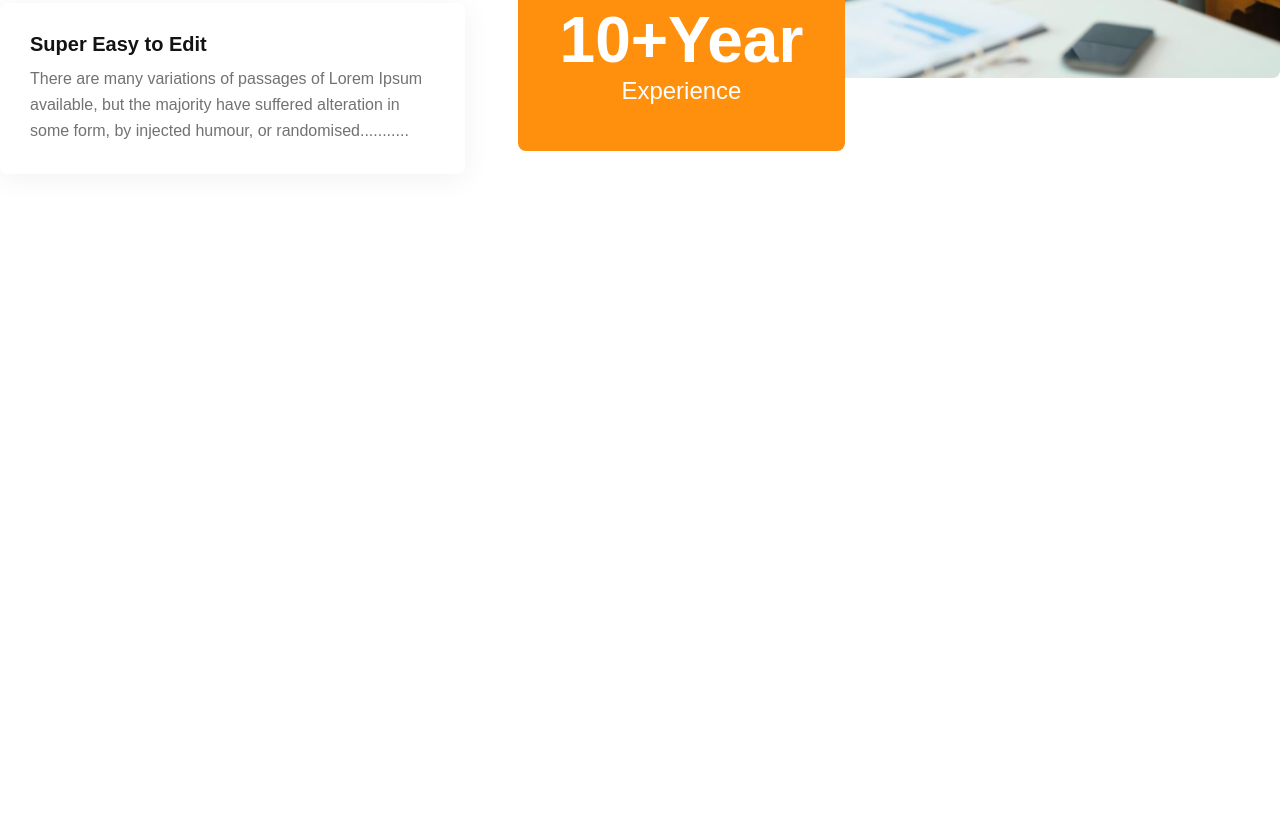
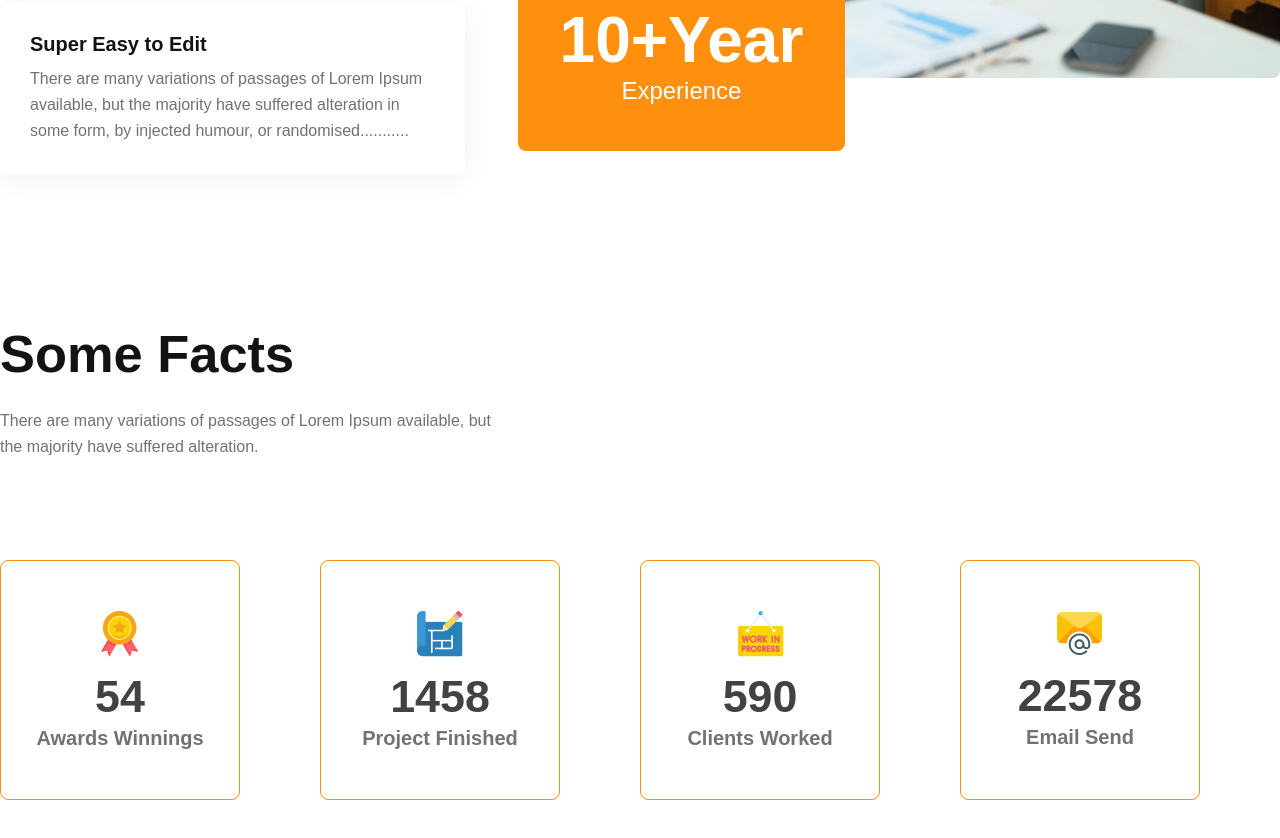
Before and after one commit to R-RafiAhmed/G3-Architects, a plain HTML site: page index.html in a window 1280 px wide. Shown: the part 3070-3908 px from the top of the page. Before the commit the page ends 3394 px from the top, so only its background shows below. Drawn offline with Linux system fonts and the light colour scheme.

Commit message:
added facts section and applyed responsive

```diff
--- a/css/style.css
+++ b/css/style.css
@@ -228,3 +228,46 @@ nav ul li a{
         margin-left: 20px;
     }
 }
+/* Fact part start */
+.fact{
+    margin-bottom: 180px;
+}
+.fact .section-des{
+    max-width: 515px;
+    margin-top: 24px;
+    margin-bottom: 100px;
+}
+.fact-card{
+    border: 1px solid rgb(255, 144, 14);
+    border-radius: 8px;
+    width: 240px;
+    height: 240px;
+    text-align: center;
+    display: flex;
+    align-items: center;
+    justify-content: center;
+}
+.fact-container{
+    display: grid;
+    grid-template-columns: repeat(4, 1fr);
+}
+.fact-num{
+    color: rgb(66, 66, 66);
+    font-size: 2.8rem;
+    font-weight: 600;
+    margin-top: 10px;
+    margin-bottom: 5px;
+}
+.fact-des{
+    color: rgb(114, 114, 114);
+    font-size: 1.25rem;
+    font-weight: 600;
+}
+/* Fact responsive media query */
+@media screen and (max-width: 576px){
+    .fact-container{
+        grid-template-columns: repeat(1, 1fr);
+        margin-left: 85px;
+        gap: 20px;
+    }
+}
--- a/index.html
+++ b/index.html
@@ -85,6 +85,44 @@
                 </button>
             </div>
         </section>
+        <section class="fact">
+            <div class="section-title">
+                <h3>Some Facts</h3>
+            </div>
+            <div class="section-des">
+                <p>There are many variations of passages of Lorem Ipsum available, but the majority have suffered alteration.</p>
+            </div>
+            <div class="fact-container">
+                <div class="fact-card">
+                    <div>
+                        <img src="images/icons/ribon.png" alt="ribon" class="fact-icon">
+                        <h4 class="fact-num">54</h4>
+                        <h5 class="fact-des">Awards Winnings</h5>
+                    </div>
+                </div>
+                <div class="fact-card">
+                    <div>
+                        <img src="images/icons/projects.png" alt="projects" class="fact-icon">
+                        <h4 class="fact-num">1458</h4>
+                        <h5 class="fact-des">Project Finished</h5>
+                    </div>
+                </div>
+                <div class="fact-card">
+                    <div>
+                        <img src="images/icons/customers.png" alt="customer" class="fact-icon">
+                        <h4 class="fact-num">590</h4>
+                        <h5 class="fact-des">Clients Worked</h5>
+                    </div>
+                </div>
+                <div class="fact-card">
+                    <div>
+                        <img src="images/icons/email.png" alt="email" class="fact-icon">
+                        <h4 class="fact-num">22578</h4>
+                        <h5 class="fact-des">Email Send</h5>
+                    </div>
+                </div>
+            </div>
+        </section>
     </main>
     <footer></footer>
 </body>
```
